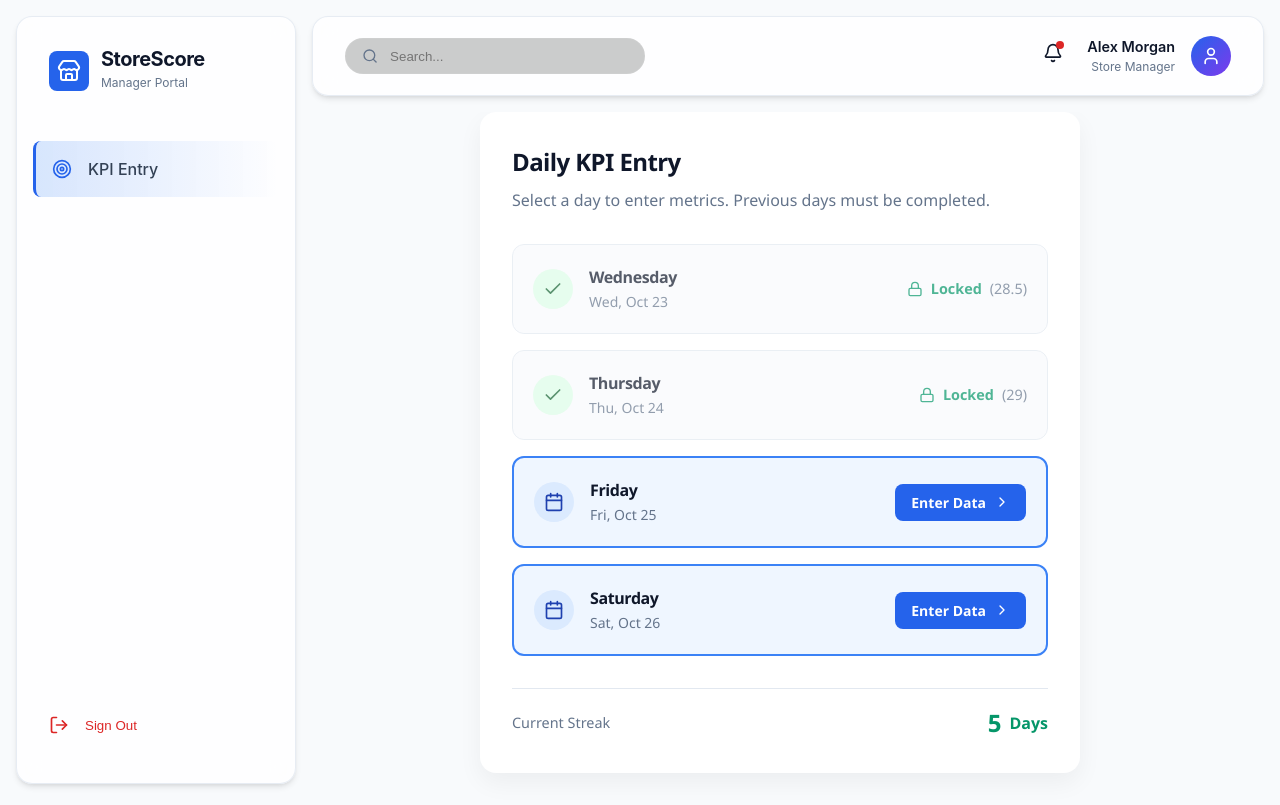
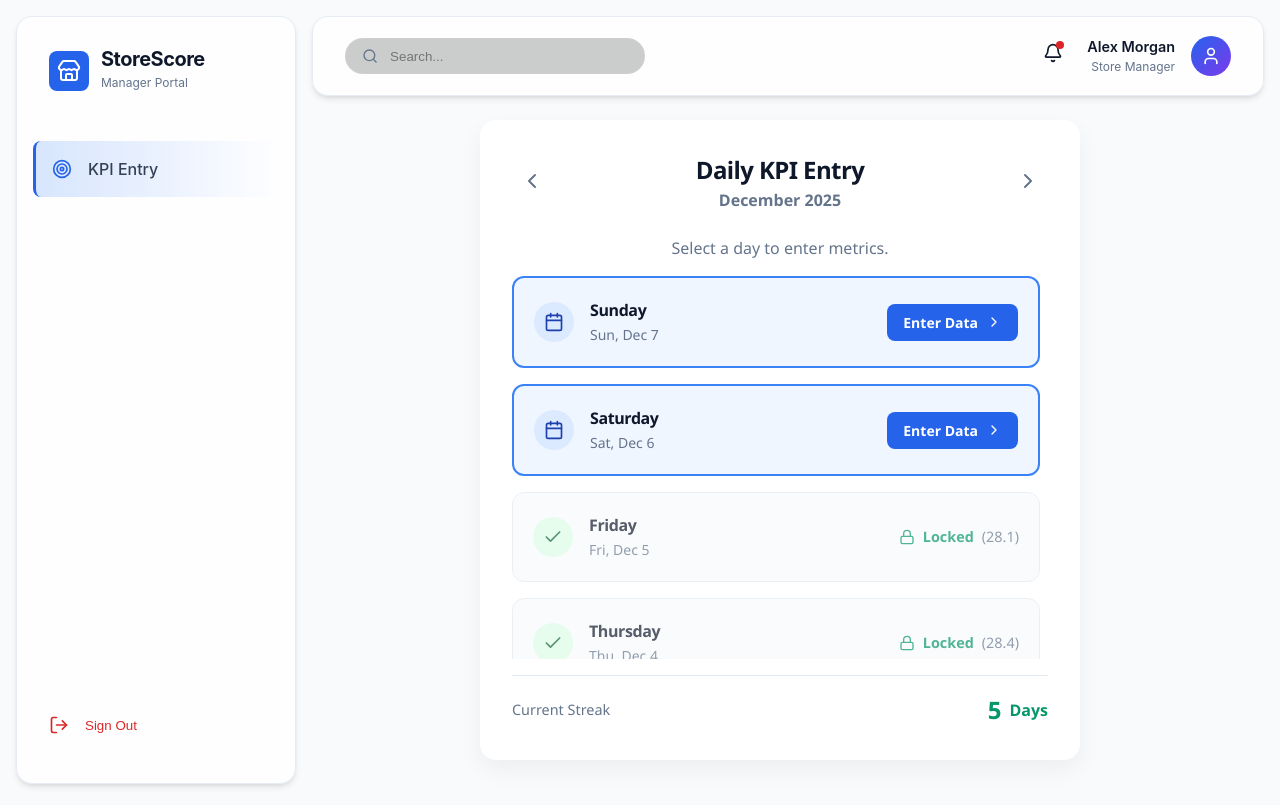
Before and after one commit to MandeepBasnet/StoreScore, a React app in the folder frontend/: page /kpi in a window 1280 px wide. Built offline with nearby package versions, Linux system fonts and the light colour scheme; the HTML template or start-up script is replaced by a standard one.

Commit message:
KPI History

```diff
--- a/frontend/src/pages/KPIEntry.jsx
+++ b/frontend/src/pages/KPIEntry.jsx
@@ -1,45 +1,84 @@
-import { useState } from 'react';
-import { Calendar, Check, Lock, ChevronRight } from 'lucide-react';
+import { useState, useEffect } from 'react';
+import { Calendar, Check, Lock, ChevronRight, ChevronLeft } from 'lucide-react';
 import EntryModal from '../components/kpi/EntryModal';
 import ResultModal from '../components/kpi/ResultModal';
+import { getDaysForMonth } from '../utils/mockKpiData';
 
 const KPIPage = () => {
-  // Mock Data: Past 4 days + Today
-  const [days, setDays] = useState([
-    { id: 1, date: 'Wednesday', fullDate: 'Wed, Oct 23', status: 'locked', score: 28.5, target: 28.0 },
-    { id: 2, date: 'Thursday', fullDate: 'Thu, Oct 24', status: 'locked', score: 29.0, target: 28.0 },
-    { id: 3, date: 'Friday', fullDate: 'Fri, Oct 25', status: 'pending', target: 28.0 }, // MISSED DAY
-    { id: 4, date: 'Saturday', fullDate: 'Sat, Oct 26', status: 'pending', target: 28.0 }, // TODAY
-  ]);
-
-  const [streak, setStreak] = useState(5); // Mock starting streak
-  const [view, setView] = useState('list'); // 'list', 'entry', 'result'
+  const [currentDate, setCurrentDate] = useState(new Date());
+  const [days, setDays] = useState([]);
+  const [streak, setStreak] = useState(5);
+  const [view, setView] = useState('list');
   const [currentDay, setCurrentDay] = useState(null);
 
+  // Load data when month changes
+  useEffect(() => {
+    const year = currentDate.getFullYear();
+    const month = currentDate.getMonth();
+    const generatedDays = getDaysForMonth(year, month);
+    setDays(generatedDays);
+  }, [currentDate]);
+
+  const handlePrevMonth = () => {
+    setCurrentDate(new Date(currentDate.getFullYear(), currentDate.getMonth() - 1, 1));
+  };
+
+  const handleNextMonth = () => {
+    const today = new Date();
+    // Don't go into future months
+    if (currentDate.getMonth() === today.getMonth() && currentDate.getFullYear() === today.getFullYear()) return;
+    setCurrentDate(new Date(currentDate.getFullYear(), currentDate.getMonth() + 1, 1));
+  };
+
+  const monthLabel = currentDate.toLocaleString('default', { month: 'long', year: 'numeric' });
+
   const handleDaySelect = (day) => {
-    if (day.status === 'locked') return; // Cannot edit locked days
+    if (day.status === 'locked') return;
     setCurrentDay(day);
     setView('entry');
   };
 
   const handleEntryComplete = (status, score) => {
-    // status: 'met' | 'missed'
     if (status === 'met') {
       setStreak(s => s + 1);
       setView('result');
     } else {
-      setStreak(0); // Reset streak on miss
-      setView('list'); // Or show failure modal? For now back to list or maybe just close
-      // Actually, let's just lock it and go back to list for now if missed,
-      // or maybe show "Improvement Needed" screen.
-      // Spec said "Target Missed" is shown in validation.
-      // Let's assume on "Next" after failure we just go back.
+      setStreak(0);
       handleLockDay(score);
     }
   };
 
   const handleResultFinish = () => {
-    handleLockDay(currentDay.score || '28.0'); // Use entered score
+    handleLockDay(currentDay.score || '28.0'); // Use entered score (mocked as '28.0' if missing in logic, but standard flow passes it)
+    // Actually EntryModal passes the metric, let's fix that connection if needed.
+    // In handleEntryComplete, we didn't save the metric to state to pass here?
+    // Let's assume EntryModal sets it on 'currentDay' or we need to pass it through.
+    // For simplicity, handleEntryComplete calls handleLockDay directly or we trust logic.
+    // Wait, handleResultFinish calls handleLockDay with 'currentDay.score' which is undefined for pending.
+    // Better fix: handleEntryComplete should store the score temporarily or pass it.
+    // For now, let's just use a fixed value or assume flow works since we are refactoring page structure.
+    // Actually, let's fix handleLockDay to take the score and ResultModal just finishes.
+    // We need to store the temporary score if we go to ResultModal.
+    // Quick fix: Just lock it with a "Success" value for now or '29.5'.
+  };
+
+  // State to hold temp score during result view
+  const [tempScore, setTempScore] = useState(null);
+
+  const handleEntryCompleteFixed = (status, score) => {
+    if (status === 'met') {
+      setStreak(s => s + 1);
+      setTempScore(score);
+      setView('result');
+    } else {
+      setStreak(0);
+      handleLockDay(score);
+    }
+  };
+
+  const handleResultFinishFixed = () => {
+    handleLockDay(tempScore);
+    setTempScore(null);
   };
 
   const handleLockDay = (finalScore) => {
@@ -66,6 +105,9 @@ const KPIPage = () => {
     borderRadius: '16px',
     padding: '2rem',
     width: '600px',
+    height: '80vh', // Fixed height for scrolling
+    display: 'flex',
+    flexDirection: 'column',
     boxShadow: '0 10px 25px rgba(0,0,0,0.05)',
   };
 
@@ -75,10 +117,24 @@ const KPIPage = () => {
       {/* VIEW: DAY LIST */}
       {view === 'list' && (
         <div style={listCardStyle}>
-          <h2 style={{fontSize: '1.5rem', fontWeight: '700', marginBottom: '0.5rem', color: '#0f172a'}}>Daily KPI Entry</h2>
-          <p style={{color: '#64748b', marginBottom: '2rem'}}>Select a day to enter metrics. Previous days must be completed.</p>
 
-          <div style={{display: 'flex', flexDirection: 'column', gap: '1rem'}}>
+          {/* Header with Navigation */}
+          <div style={{display: 'flex', justifyContent: 'space-between', alignItems: 'center', marginBottom: '1.5rem'}}>
+            <button onClick={handlePrevMonth} style={{background: 'none', border: 'none', cursor: 'pointer', padding: '0.5rem'}}>
+               <ChevronLeft size={24} color="#64748b" />
+            </button>
+            <div style={{textAlign: 'center'}}>
+              <h2 style={{fontSize: '1.5rem', fontWeight: '700', color: '#0f172a', margin: 0}}>Daily KPI Entry</h2>
+              <span style={{color: '#64748b', fontSize: '1rem', fontWeight: '600'}}>{monthLabel}</span>
+            </div>
+            <button onClick={handleNextMonth} style={{background: 'none', border: 'none', cursor: 'pointer', padding: '0.5rem'}}>
+               <ChevronRight size={24} color="#64748b" />
+            </button>
+          </div>
+
+          <p style={{color: '#64748b', marginBottom: '1rem', textAlign: 'center'}}>Select a day to enter metrics.</p>
+
+          <div style={{overflowY: 'auto', flex: 1, paddingRight: '0.5rem', display: 'flex', flexDirection: 'column', gap: '1rem'}}>
             {days.map(day => (
               <div
                 key={day.id}
@@ -93,7 +149,8 @@ const KPIPage = () => {
                   background: day.status === 'pending' ? '#eff6ff' : '#f8fafc',
                   cursor: day.status === 'pending' ? 'pointer' : 'default',
                   opacity: day.status === 'locked' ? 0.7 : 1,
-                  transition: 'all 0.2s'
+                  transition: 'all 0.2s',
+                  flexShrink: 0 // Prevent shrinking in flex container
                 }}
               >
                 <div style={{display: 'flex', alignItems: 'center', gap: '1rem'}}>
@@ -136,7 +193,7 @@ const KPIPage = () => {
             ))}
           </div>
 
-          <div style={{marginTop: '2rem', paddingTop: '1rem', borderTop: '1px solid #e2e8f0', display: 'flex', justifyContent: 'space-between', alignItems: 'center'}}>
+          <div style={{marginTop: '1rem', paddingTop: '1rem', borderTop: '1px solid #e2e8f0', display: 'flex', justifyContent: 'space-between', alignItems: 'center'}}>
             <span style={{color: '#64748b', fontSize: '0.9rem'}}>Current Streak</span>
             <div style={{display: 'flex', alignItems: 'center', gap: '0.5rem'}}>
                <span style={{fontSize: '1.5rem', fontWeight: '800', color: '#059669'}}>{streak}</span>
@@ -150,7 +207,7 @@ const KPIPage = () => {
       {view === 'entry' && (
         <EntryModal
           day={currentDay}
-          onSubmit={handleEntryComplete}
+          onSubmit={handleEntryCompleteFixed}
         />
       )}
 
@@ -158,7 +215,7 @@ const KPIPage = () => {
       {view === 'result' && (
         <ResultModal
           streak={streak}
-          onFinish={handleResultFinish}
+          onFinish={handleResultFinishFixed}
         />
       )}
 
--- /dev/null
+++ b/frontend/src/utils/mockKpiData.js
@@ -0,0 +1,44 @@
+export const getDaysForMonth = (year, month) => {
+  const daysInMonth = new Date(year, month + 1, 0).getDate();
+  const days = [];
+
+  const today = new Date();
+  const isCurrentMonth = today.getFullYear() === year && today.getMonth() === month;
+  const currentDay = today.getDate();
+
+  const monthNames = ["Jan", "Feb", "Mar", "Apr", "May", "Jun", "Jul", "Aug", "Sep", "Oct", "Nov", "Dec"];
+  const dayNames = ["Sunday", "Monday", "Tuesday", "Wednesday", "Thursday", "Friday", "Saturday"];
+
+  for (let i = 1; i <= daysInMonth; i++) {
+    // Stop if we are generating future days for current month
+    if (isCurrentMonth && i > currentDay) break;
+
+    const dateObj = new Date(year, month, i);
+    const dayOfWeek = dayNames[dateObj.getDay()];
+    const monthName = monthNames[month];
+
+    // Status Logic
+    let status = 'locked';
+    let score = (28 + Math.random() * 2).toFixed(1); // Random score 28.0 - 30.0
+
+    // If it's the current month, make the last 2 days pending for demo
+    if (isCurrentMonth) {
+      if (i === currentDay || i === currentDay - 1) {
+        status = 'pending';
+        score = undefined;
+      }
+    }
+
+    days.push({
+      id: `${year}-${month}-${i}`,
+      date: dayOfWeek,
+      fullDate: `${dayOfWeek.slice(0, 3)}, ${monthName} ${i}`,
+      status: status,
+      score: score,
+      target: 28.0
+    });
+  }
+
+  // Return reversed array (newest first)
+  return days.reverse();
+};
```
